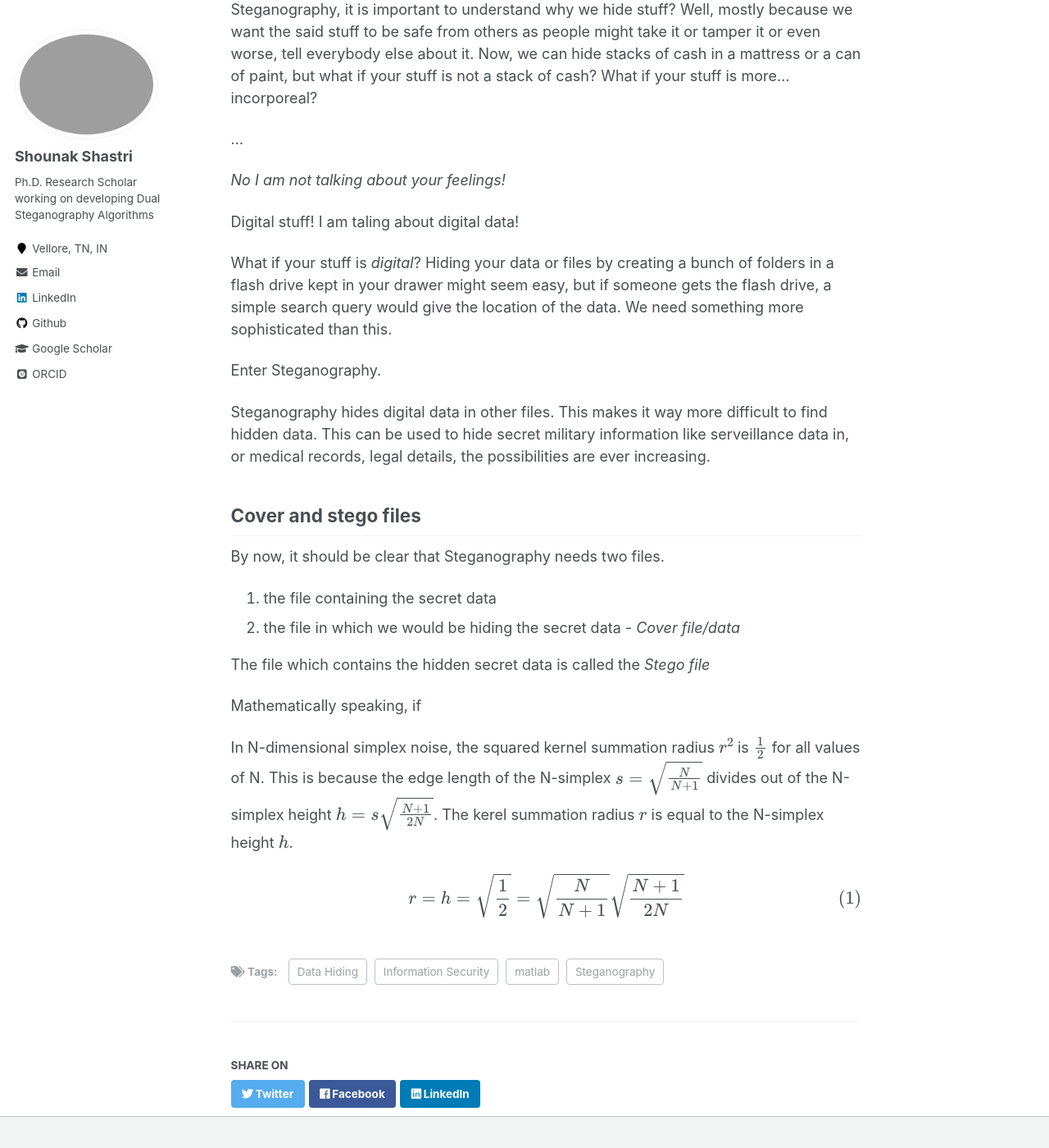
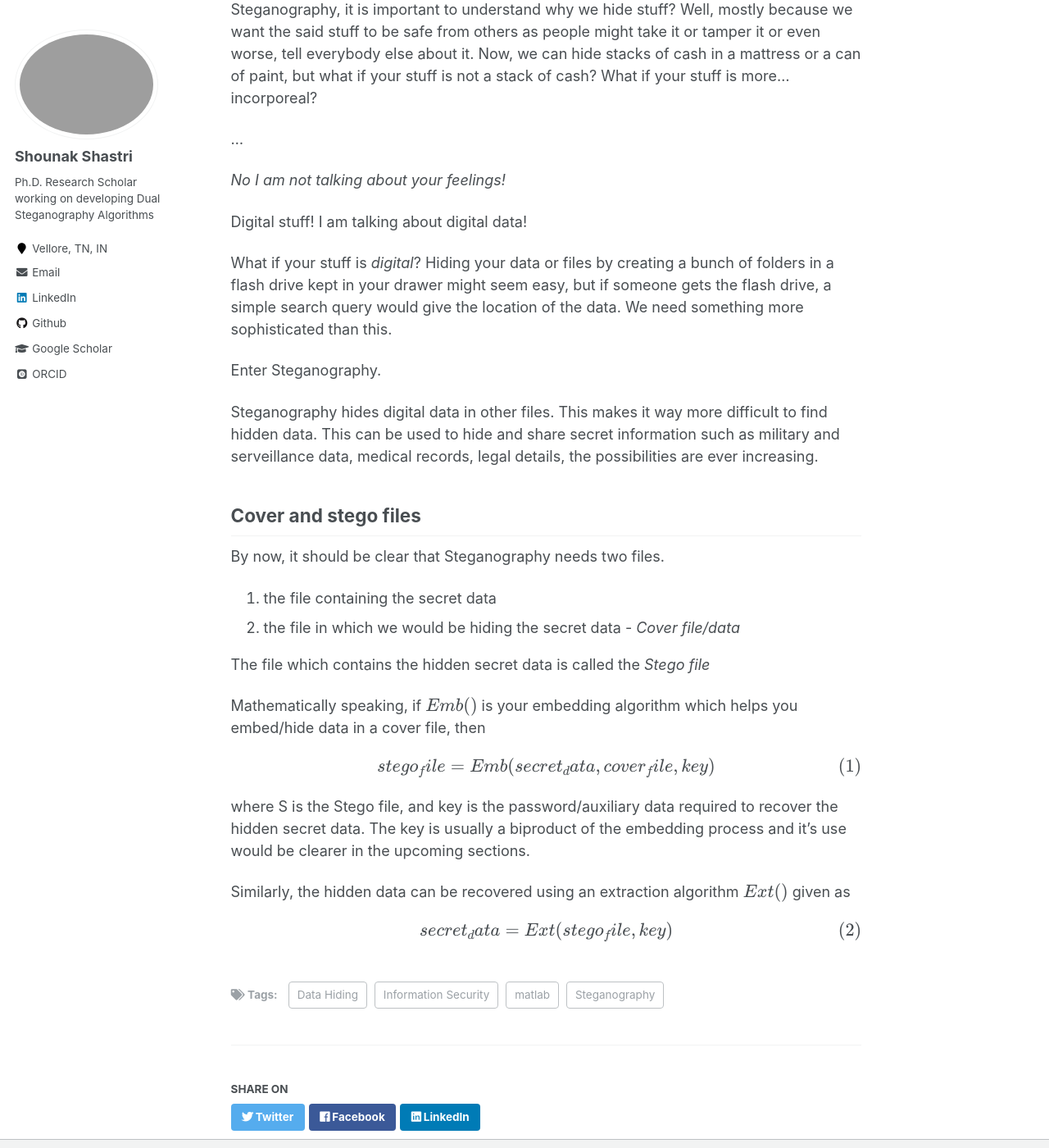
Before and after one commit to shounakshastri/shounakshastri.github.io, a Jekyll site: the page built from _Steganography/BasicStego.md, in a window 1280 px wide and 1400 px high, scrolled down 417 px. Shown: the whole window at 82% size. Built offline with Jekyll 4.4.1, drawn with Linux system fonts in a browser that asks for light colours; some web fonts are replaced; formulas are drawn with MathJax 3.

Commit message:
Maths trial

```diff
--- a/_Steganography/BasicStego.md
+++ b/_Steganography/BasicStego.md
@@ -24,13 +24,13 @@ Steganography is used to <span style='color:green'>_hide_</span> data in some ot
 
 *No I am not talking about your feelings!*
 
-Digital stuff! I am taling about digital data!
+Digital stuff! I am talking about digital data!
 
 What if your stuff is _digital_? Hiding your data or files by creating a bunch of folders in a flash drive kept in your drawer might seem easy, but if someone gets the flash drive, a simple search query would give the location of the data. We need something more sophisticated than this.
 
 Enter Steganography.
 
-Steganography hides digital data in other files. This makes it way more difficult to find hidden data. This can be used to hide secret military information like serveillance data in, or medical records, legal details, the possibilities are ever increasing.
+Steganography hides digital data in other files. This makes it way more difficult to find hidden data. This can be used to hide and share secret information such as military and serveillance data, medical records, legal details, the possibilities are ever increasing.
 
 ## Cover and stego files
 
@@ -41,11 +41,12 @@ By now, it should be clear that Steganography needs two files.
 
 The file which contains the hidden secret data is called the *Stego file*
 
-Mathematically speaking, if
+Mathematically speaking, if $Emb()$ is your embedding algorithm which helps you embed/hide data in a cover file, then
 
-In N-dimensional simplex noise, the squared kernel summation radius $r^2$ is $\frac 1 2$
-for all values of N. This is because the edge length of the N-simplex $s = \sqrt {\frac {N} {N + 1}}$
-divides out of the N-simplex height $h = s \sqrt {\frac {N + 1} {2N}}$.
-The kerel summation radius $r$ is equal to the N-simplex height $h$.
+$$ stego_file = Emb(secret_data, cover_file, key)$$
 
-$$ r = h = \sqrt{\frac {1} {2}} = \sqrt{\frac {N} {N+1}} \sqrt{\frac {N+1} {2N}} $$
+where S is the Stego file, and key is the password/auxiliary data required to recover the hidden secret data. The key is usually a biproduct of the embedding process and it's use would be clearer in the upcoming sections.
+
+Similarly, the hidden data can be recovered using an extraction algorithm $Ext()$ given as
+
+$$ secret_data = Ext(stego_file, key)$$
```
